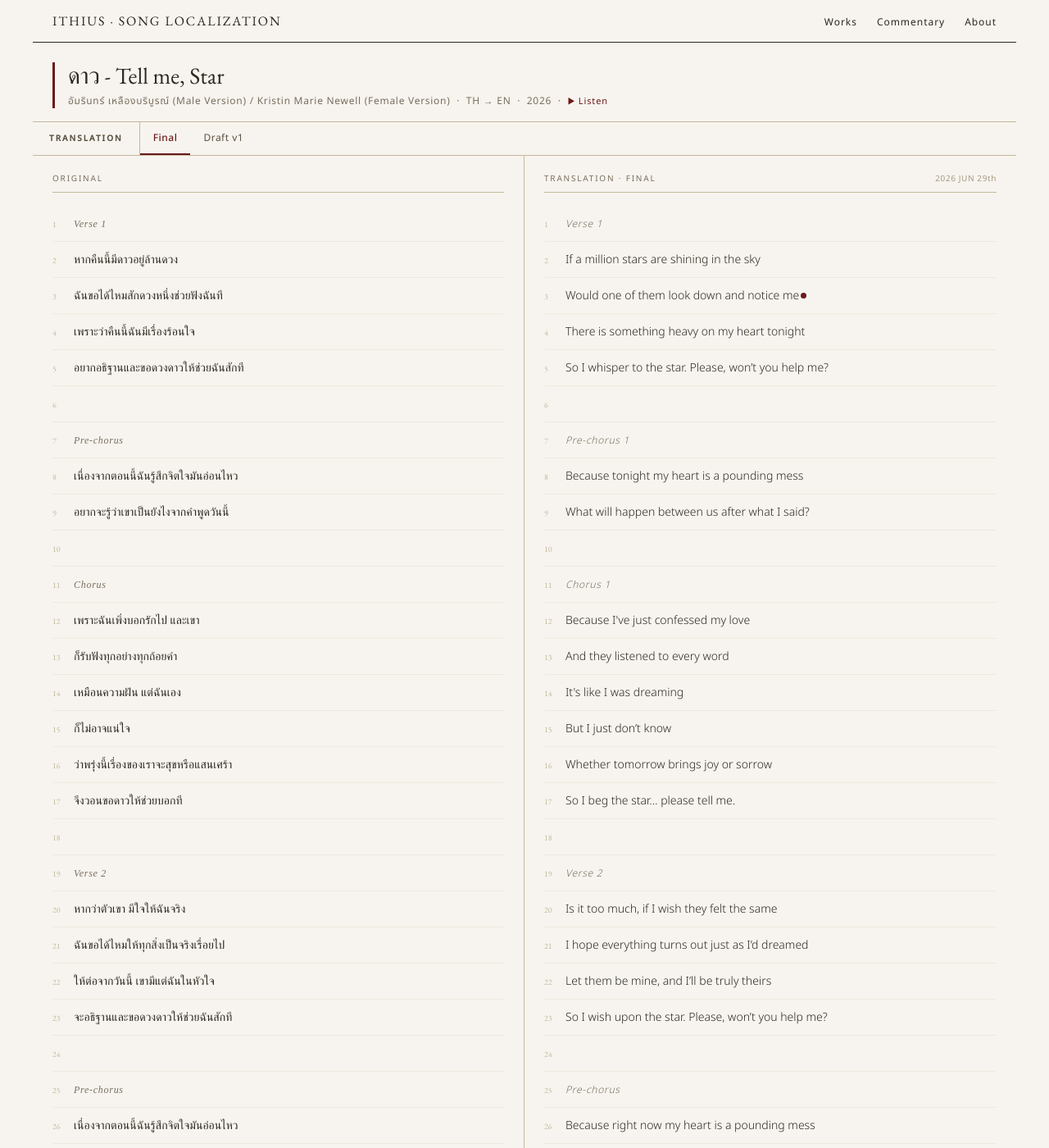
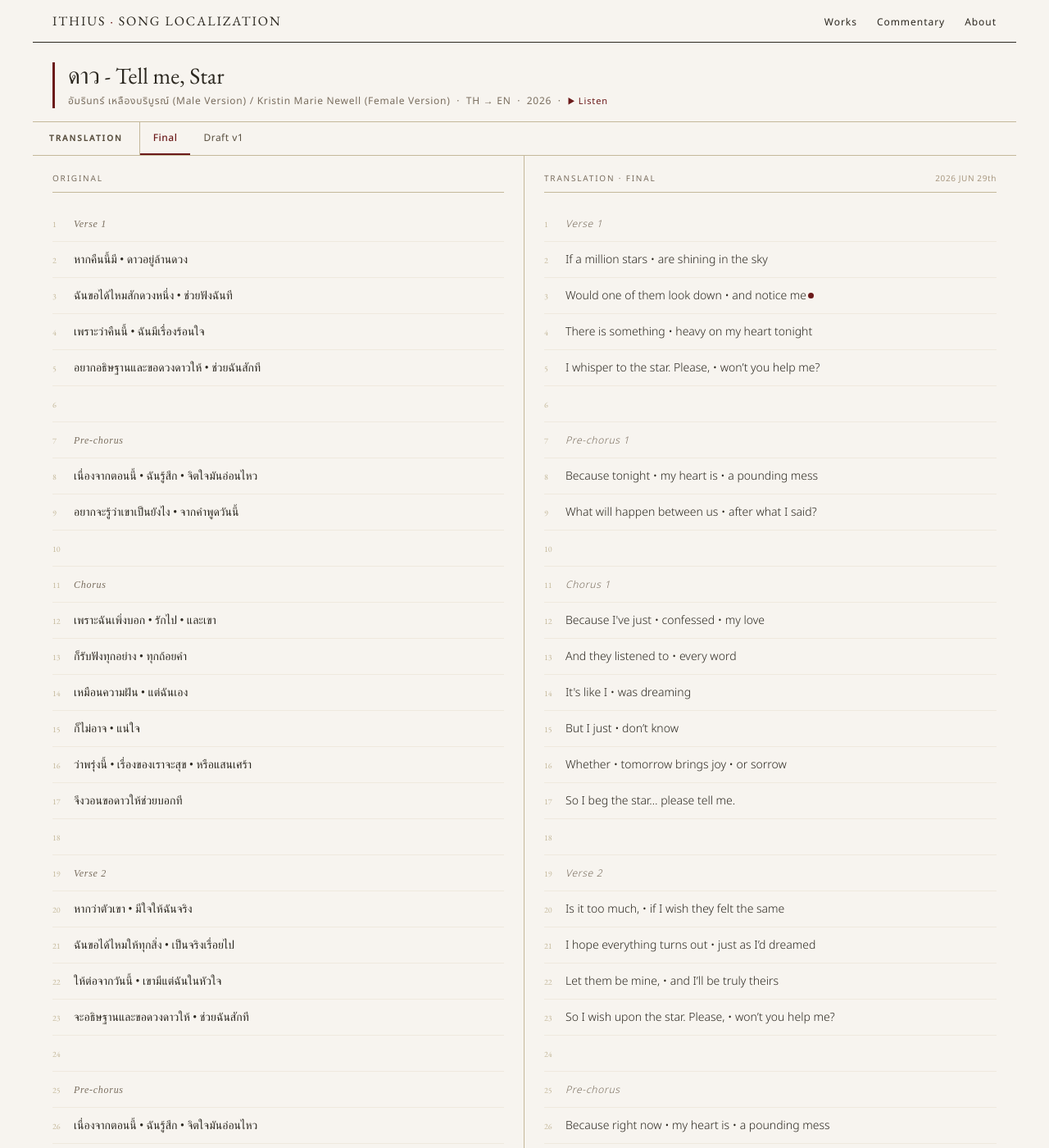
Before and after one commit to Ithius/song-localization, a Jekyll site: the page built from _songs/tellmestar.md, in a window 1280 px wide and 1400 px high. Shown: the whole window at 82% size. Built offline with Jekyll 4.4.1, drawn with Linux system fonts in a browser that asks for light colours; some of the changed text lies outside the part shown.

Commit message:
Update tellmestar.md

```diff
--- a/_songs/tellmestar.md
+++ b/_songs/tellmestar.md
@@ -11,53 +11,53 @@
     date: "2026 JUN 29th"
     lines:
       - "*Verse 1*"
-      - "If a million stars are shining in the sky"
-      - "Would one of them [look down and notice me]^(เลือกใช้คำนี้เพื่อคง tone ของความแตกตื่นในคนอายุน้อยไว้)"
-      - "There is something heavy on my heart tonight"
-      - "So I whisper to the star. Please, won’t you help me?"
+      - "If a million stars • are shining in the sky"
+      - "Would one of them [look down • and notice me]^(เลือกใช้คำนี้เพื่อคง tone ของความแตกตื่นในคนอายุน้อยไว้)"
+      - "There is something • heavy on my heart tonight"
+      - "I whisper to the star. Please, • won’t you help me?"
       - ""
       - "*Pre-chorus 1*"
-      - "Because tonight my heart is a pounding mess"
-      - "What will happen between us after what I said?"
+      - "Because tonight • my heart is • a pounding mess"
+      - "What will happen between us • after what I said?"
       - ""
       - "*Chorus 1*"
-      - "Because I've just confessed my love"
-      - "And they listened to every word"
-      - "It's like I was dreaming"
-      - "But I just don’t know"
-      - "Whether tomorrow brings joy or sorrow"
+      - "Because I've just • confessed • my love"
+      - "And they listened to • every word"
+      - "It's like I • was dreaming"
+      - "But I just • don’t know"
+      - "Whether • tomorrow brings joy • or sorrow"
       - "So I beg the star… please tell me."
       - ""
       - "*Verse 2*"
-      - "Is it too much, if I wish they felt the same"
-      - "I hope everything turns out just as I’d dreamed"
-      - "Let them be mine, and I’ll be truly theirs"
-      - "So I wish upon the star. Please, won’t you help me?"
+      - "Is it too much, • if I wish they felt the same"
+      - "I hope everything turns out • just as I’d dreamed"
+      - "Let them be mine, • and I’ll be truly theirs"
+      - "So I wish upon the star. Please, • won’t you help me?"
       - ""
       - "*Pre-chorus*"
-      - "Because right now my heart is a pounding mess"
-      - "What will happen between us after what I said?"
+      - "Because right now • my heart is • a pounding mess"
+      - "What will happen between us • after what I said?"
       - ""
       - "*Chorus 2*"
-      - "Because I've just confessed my love"
-      - "And they listened to every word"
-      - "It's like I was dreaming"
-      - "But I just don’t know"
-      - "Whether / tomorrow brings joy or sorrow"
+      - "Because I've just • confessed • my love"
+      - "And they listened to • every word"
+      - "It's like I • was dreaming"
+      - "But I just • don’t know"
+      - "Whether • tomorrow brings joy • or sorrow"
       - "So I beg the star… please help…"
       - ""
       - "*Bridge*"
-      - "Would you answer me, star? Please guide me"
-      - "All this waiting’s killing me slowly"
-      - "Because I can’t help but be so afraid"
-      - "Did I ruin what we have after what I said?"
+      - "Would you answer me, star? • Please guide me"
+      - "All this waiting’s • killing me • slowly"
+      - "Because I can’t help • but be so afraid"
+      - "Did I ruin • what we have • after what I said?"
       - ""
       - "*Final verse*"
-      - "Because I've just confessed my love"
-      - "And they listened to every word"
-      - "It's like I was dreaming"
-      - "But I just don’t know"
-      - "Whether tomorrow brings joy or sorrow"
+      - "Because I've just • confessed • my love"
+      - "And they listened to • every word"
+      - "It's like I • was dreaming"
+      - "But I just • don’t know"
+      - "Whether • tomorrow brings joy • or sorrow"
       - "So I beg the star… please tell me."
     note: >
       ฉบับสุดท้าย - ผมลองสวมวิญญาณวัยรุ่น ที่เพิ่งบอกรักใครไป ซึ่งทำให้คิดประโยคต่างๆได้ง่ายขึ้นและปรับโทนของคำให้ไม่เป็นผู้ใหญ่เกินไป ด้วยความที่เนื้อเพลงมีการวนซ้ำในความหมายเดิมหลายรอบ ผมจึงถามตัวเองว่าคนในสถานการณ์นี้คิดอะไร ผมคิดตกว่าที่คนพูดวกวนซ้ำไปมา อาจมีเหตุเกิดจากความหมกมุ่นกังวลอะไรบางอย่าง นำไปสู่การตัดสินใจเปลี่ยนท่อน bridge ให้ฉีกไปจากเนื้อเดิม
@@ -113,53 +113,53 @@
     note: "ฉบับดราฟ - การแปลประโยคต่อประโยคมีเนื้อหาวกวนและคำไม่สวย จุดนี้ผมคิดว่าต้องแปลงเนื้อหาบางส่วนเพื่อลดความซ้ำซ้อนของคำ น่าแปลกใจที่ตอนฟังต้นฉบับไทยผมกลับไม่รู้สึกอะไรแบบนี้เลย"
 original_lines:
   - "*Verse 1*"
-  - "หากคืนนี้มีดาวอยู่ล้านดวง"
-  - "ฉันขอได้ไหมสักดวงหนึ่งช่วยฟังฉันที"
-  - "เพราะว่าคืนนี้ฉันมีเรื่องร้อนใจ"
-  - "อยากอธิฐานและขอดวงดาวให้ช่วยฉันสักที"
+  - "หากคืนนี้มี • ดาวอยู่ล้านดวง"
+  - "ฉันขอได้ไหมสักดวงหนึ่ง • ช่วยฟังฉันที"
+  - "เพราะว่าคืนนี้ • ฉันมีเรื่องร้อนใจ"
+  - "อยากอธิษฐานและขอดวงดาวให้ • ช่วยฉันสักที"
   - ""
   - "*Pre-chorus*"
-  - "เนื่องจากตอนนี้ฉันรู้สึกจิตใจมันอ่อนไหว"
-  - "อยากจะรู้ว่าเขาเป็นยังไงจากคำพูดวันนี้"
+  - "เนื่องจากตอนนี้ • ฉันรู้สึก • จิตใจมันอ่อนไหว"
+  - "อยากจะรู้ว่าเขาเป็นยังไง • จากคำพูดวันนี้"
   - ""
   - "*Chorus*"
-  - "เพราะฉันเพิ่งบอกรักไป และเขา"
-  - "ก็รับฟังทุกอย่างทุกถ้อยคำ"
-  - "เหมือนความฝัน แต่ฉันเอง"
-  - "ก็ไม่อาจแน่ใจ"
-  - "ว่าพรุ่งนี้เรื่องของเราจะสุขหรือแสนเศร้า"
+  - "เพราะฉันเพิ่งบอก • รักไป • และเขา"
+  - "ก็รับฟังทุกอย่าง • ทุกถ้อยคำ"
+  - "เหมือนความฝัน • แต่ฉันเอง"
+  - "ก็ไม่อาจ • แน่ใจ"
+  - "ว่าพรุ่งนี้ • เรื่องของเราจะสุข • หรือแสนเศร้า"
   - "จึงวอนขอดาวให้ช่วยบอกที"
   - ""
   - "*Verse 2*"
-  - "หากว่าตัวเขา มีใจให้ฉันจริง"
-  - "ฉันขอได้ไหมให้ทุกสิ่งเป็นจริงเรื่อยไป"
-  - "ให้ต่อจากวันนี้ เขามีแต่ฉันในหัวใจ"
-  - "จะอธิฐานและขอดวงดาวให้ช่วยฉันสักที"
+  - "หากว่าตัวเขา • มีใจให้ฉันจริง"
+  - "ฉันขอได้ไหมให้ทุกสิ่ง • เป็นจริงเรื่อยไป"
+  - "ให้ต่อจากวันนี้ • เขามีแต่ฉันในหัวใจ"
+  - "จะอธิษฐานและขอดวงดาวให้ • ช่วยฉันสักที"
   - ""
   - "*Pre-chorus*"
-  - "เนื่องจากตอนนี้ฉันรู้สึกจิตใจมันอ่อนไหว"
-  - "อยากจะรู้ว่าเขาเป็นยังไงจากคำพูดวันนี้"
+  - "เนื่องจากตอนนี้ • ฉันรู้สึก • จิตใจมันอ่อนไหว"
+  - "อยากจะรู้ว่าเขาเป็นยังไง • จากคำพูดวันนี้"
   - ""
   - "*Chorus 2*"
-  - "เพราะฉันเพิ่งบอกรักไป และเขา"
-  - "ก็รับฟังทุกอย่างทุกถ้อยคำ"
-  - "เหมือนความฝัน แต่ฉันเอง"
+  - "เพราะฉันเพิ่งบอก • รักไป • และเขา"
+  - "ก็รับฟังทุกอย่าง • ทุกถ้อยคำ"
+  - "เหมือนความฝัน • แต่ฉันเอง"
   - "ก็ไม่อาจแน่ใจ"
-  - "ว่าพรุ่งนี้เรื่องของเราจะสุขหรือแสนเศร้า"
+  - "ว่าพรุ่งนี้ • เรื่องของเราจะสุข • หรือแสนเศร้า"
   - "จึงวอนขอดาวให้ช่วยบอก..."
   - ""
   - "*Bridge*"
-  - "ช่วยบอกให้ฉันรู้ ให้มั่นใจ"
-  - "การรอคอยมันยากเกินทนไหว"
-  - "ได้โปรดช่วยบอกฉันและตอบหน่อยได้ไหม"
-  - "ว่าพรุ่งนี้เขากับฉันนั้นจะเป็นยังไง"
+  - "ช่วยบอกให้ฉันรู้ • ให้มั่นใจ"
+  - "การรอคอย • มันยากเกิน • ทนไหว"
+  - "ได้โปรดช่วยบอกฉัน • และตอบหน่อยได้ไหม"
+  - "ว่าพรุ่งนี้ • เขากับฉัน • นั้นจะเป็นยังไง"
   - ""
   - "*Final Verse*"
-  - "เพราะฉันเพิ่งบอกรักไป และเขา"
-  - "ก็รับฟังทุกอย่างทุกถ้อยคำ"
-  - "เหมือนความฝัน แต่ฉันเองก็"
-  - "ไม่อาจแน่ใจ"
-  - "ว่าพรุ่งนี้เรื่องของเราจะสุขหรือแสนเศร้า"
+  - "เพราะฉันเพิ่งบอก • รักไป • และเขา"
+  - "ก็รับฟังทุกอย่าง • ทุกถ้อยคำ"
+  - "เหมือนความฝัน • แต่ฉันเอง"
+  - "ก็ไม่อาจแน่ใจ"
+  - "ว่าพรุ่งนี้ • เรื่องของเราจะสุข • หรือแสนเศร้า"
   - "จึงวอนขอดาวให้ช่วยบอกที"
 commentary: "เพลงดาวเป็นเพลงที่ผมรัก และเมื่อกลับมาฟัง ผมยิ่งมีความรู้สึกต่างไปหลังจากได้ผ่านประสบการณ์ เหม่อมองเพดานคอยคำตอบตอน ตี3 หลังบังอาจหาญกล้าแสดงความรักออกไป ผมคิดว่ามันเป็นประสบการณ์ที่มนุษย์แทบทุกคนต้องเคยเจอ ผมจึงอยากแปลเป็นภาษาสากล เผื่อมันจะสัมผัสใจดวงอื่นๆบ้าง"
 ---
```
